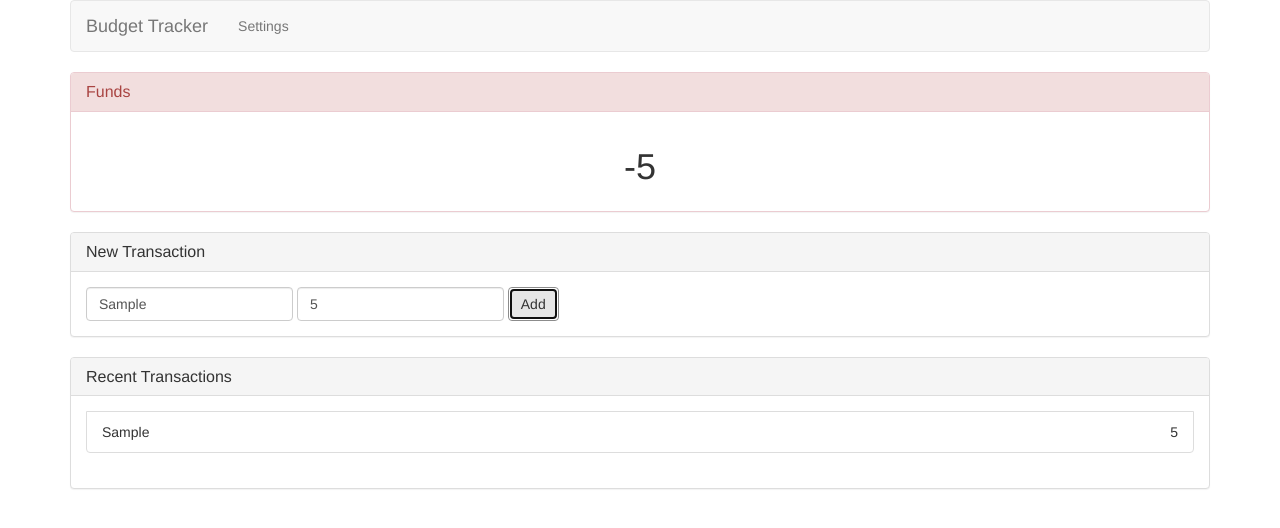
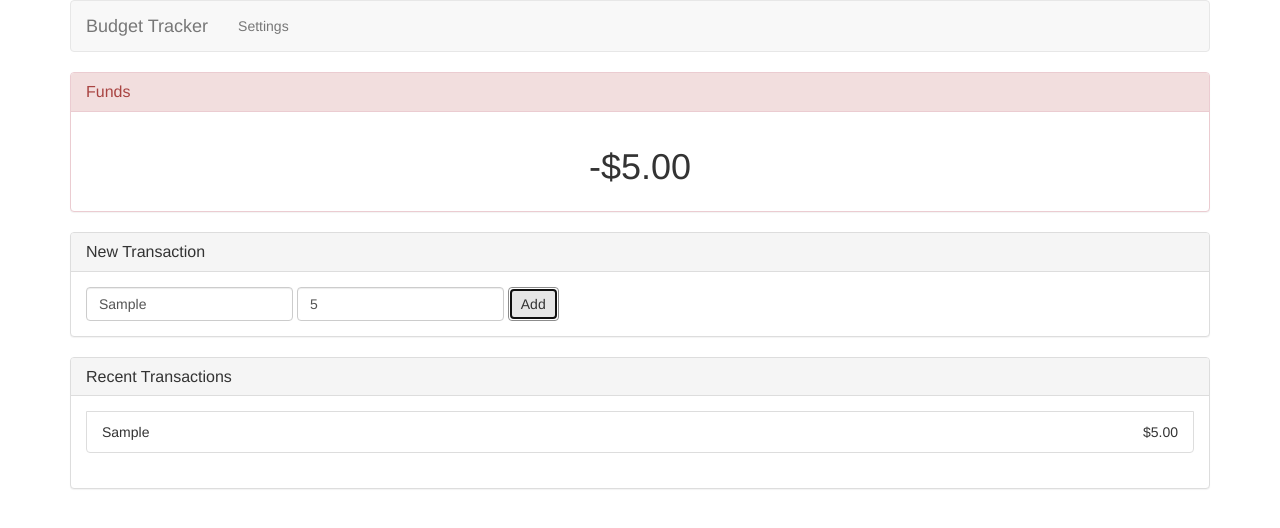
Before and after one commit to jaredkrinke/budget-tracker, a plain HTML site: page index.html in a window 1280 px wide. Both pictures are taken after typing "Sample", "5" into the empty fields and a click on the button "Add". Drawn offline with nearby package versions, Linux system fonts and the light colour scheme.

Commit message:
Currency formatting

```diff
--- a/index.html
+++ b/index.html
@@ -28,11 +28,11 @@
             </div>
         </nav>
 
-        <div class="panel panel-success" id="balance-status">
+        <div class="panel panel-warning" id="balance-status">
             <div class="panel-heading">
                 <h5 class="panel-title">Funds</h5>
             </div>
-            <div class="panel-body"><h1 class="text-center" id="balance">$200.00</h1></div>
+            <div class="panel-body"><h1 class="text-center" id="balance">$0.00</h1></div>
         </div>
         <div class="panel panel-default">
             <div class="panel-heading">
@@ -58,7 +58,7 @@
                 <div class="list-group">
                     <div class="list-group-item" id="transaction-template">
                         <span class="transaction-description">Food</span>
-                        <span class="transaction-amount pull-right">$10.00</span>
+                        <span class="transaction-amount pull-right">$1.00</span>
                     </div>
                 </div>
             </div>
--- a/js/main.js
+++ b/js/main.js
@@ -32,6 +32,7 @@ $(function () {
         // Validation
         var description = addDescription.val();
         var descriptionValid = (description.length > 0);
+        // TODO: Ignore currency symbols in the input
         var amount = +addAmount.val();
         var amountValid = (!isNaN(amount) && amount !== 0 && (Math.floor(amount * 100) === amount * 100));
         var valid = descriptionValid && amountValid;
@@ -58,12 +59,16 @@ $(function () {
         }
     });
 
+    var formatAmount = function (number) {
+        return (number >= 0 ? '' : '-') + '$' + Math.abs(number).toFixed(2);
+    };
+
     // Bind UI to data model
     // TODO: Currency formatting and symbol
     var balanceText = $('#balance');
     var balanceStatus = $('#balance-status');
     balanceUpdated = function (balance) {
-        balanceText.text(balance);
+        balanceText.text(formatAmount(balance));
 
         var statusClass = 'panel-success';
         if (balance < 0) {
@@ -79,7 +84,7 @@ $(function () {
             .insertAfter(template)
             .show()
             .find('.transaction-description').text(transaction.description).end()
-            .find('.transaction-amount').text(transaction.amount).end();
+            .find('.transaction-amount').text(formatAmount(transaction.amount)).end();
     };
 
     // Initial state
```
